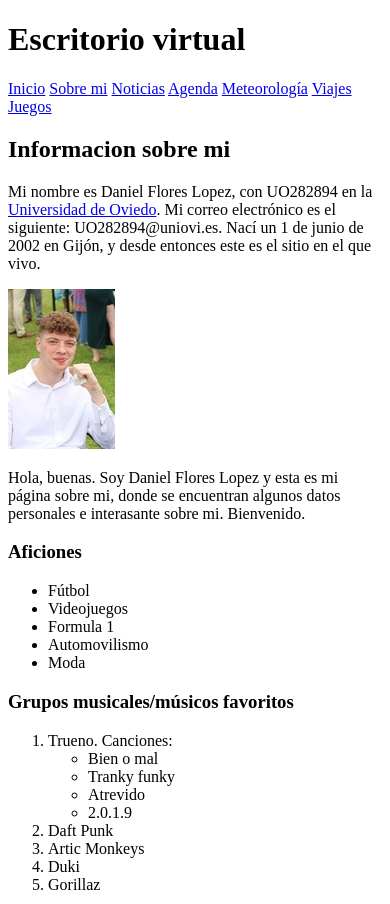
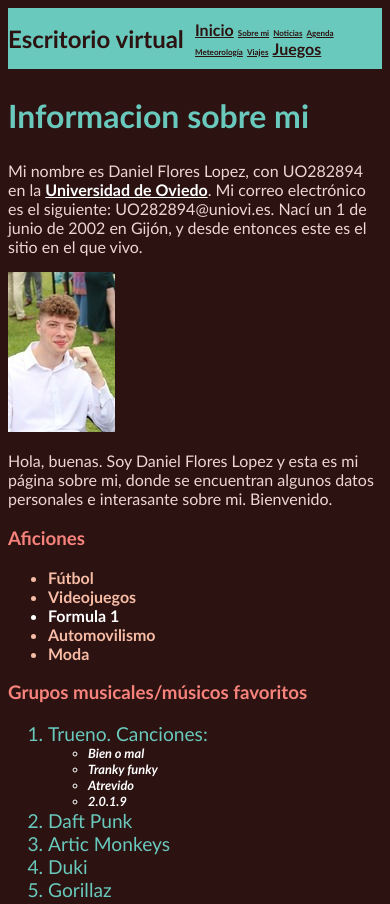
Before and after one commit to DanielFloresLopez/sewDef, a plain HTML site: page sobremi.html in a window 390 px wide. Shown: the top 904 px of the page. Drawn offline with Linux system fonts and the light colour scheme.

Commit message:
Practica Guion CSS 3 hecho

```diff
--- a/estilo/estilo.css
+++ b/estilo/estilo.css
@@ -1 +1,162 @@
 /*Daniel Flores Lopez, UO282894*/
+
+/*
+Colores:
+Background: #2C1211
+#EED6D3 - Dusty Rose
+#69C9BC - Blue Green
+#F7BCA5 - Scallop Seasheep
+#F7837C - Coral
+*/
+
+/*Especificidad 001*/
+body{
+    font-family: 'Trebuchet MS', 'Tahoma', sans-serif;
+    background-color: #2C1211;
+    color: #EED6D3;
+}
+
+/*Especifidad 001*/
+header{
+    /*Color hereda de body*/
+    background-color: #69C9BC;
+}
+
+/*Especificidad 002*/
+header h1{
+    /*Background-color hereda de header*/
+    color: #2C1211;
+    font-size: 3em;
+}
+
+
+/*Especificidad 001*/
+h2{
+    font-size: 2rem;
+    /*Background-color hereda de body*/
+    color: #69C9BC;
+}
+
+/*Especificidad 001, 001*/
+h1, h2 {
+    /*Font-family hereda de body*/
+    font-weight: bolder;
+}
+
+/*Especificidad 001*/
+h3 {
+    /*Font-family hereda de body*/
+    /*Background-color hereda de body*/
+    font-weight: bold;
+    color: #F7837C;
+}
+
+/*Especificidad 001, 001, 001*/
+h4, h5, h6{
+    font-family: 'Tahoma', 'Trebuchet MS', sans-serif;
+    font-weight: normal;
+    /*Background-color hereda de body*/
+    color: #F7BCA5;
+}
+
+/*Especificidad 001*/
+a{
+    /*Background-color hereda de body*/
+    color: #fff;
+    font-weight: bold;
+}
+/*Especificidad 011*/
+a:hover{
+    /*Background-color hereda de body*/
+    color: #F7837C;
+}
+/*Especificidad 002, 012*/
+header a, header a:visited{
+    /*Background-color hereda de header*/
+    color: #2C1211;
+}
+/*Especificidad 012, 012*/
+header a:first-child, header a:last-child{
+    font-size: 2em;
+}
+/*Especificidad 012*/
+header a:hover{
+    /*Background-color hereda de header*/
+    color: #000;
+}
+
+/*Especificidad 002*/
+ol li {
+    /*Background-color hereda de body*/
+    color: #69C9BC;
+    font-size: 1.2rem;
+}
+
+/*Especificidad 002*/
+ul li{
+    /*Background-color hereda de body*/
+    color:#F7BCA5;
+    font-weight: bold;
+}
+
+/*Especificidad 003*/
+ol ul li{
+    /*Background-color hereda de body*/
+    color: #fff;
+    font-size: 0.8rem;
+    font-style: italic;
+}
+/*Especificidad 012*/
+ul li:nth-child(3){
+    /*Background-color hereda de body*/
+    color: #fff;
+}
+/*Especifidad 002*/
+dl dt{
+    /*Background-color hereda de body*/
+    color: #F7BCA5;
+}
+/*Especifidad 002*/
+dl dd{
+    font-size: 1.2rem;
+    font-weight: bold;
+}
+/*Especificidad 001, 001*/
+td, th{
+    text-align: center;
+}
+/*Especificidad 011, 011*/
+th[scope="col"], th[headers="year"]{
+    font-weight: bold;
+    font-size: 1.2rem;
+}
+/*Especificidad 001,001*/
+img, video{
+    align-content: center;
+}
+/*Especificidad 001*/
+img{
+    max-height: 20%;
+    width: auto;
+}
+/*Especificidad 001*/
+video{
+    width: 25%;
+    height: auto;
+}
+
+@media screen and (max-width: 700px){
+    /*Especificidad 002*/
+    header h1{
+        font-size: 1.5em;
+    }
+    /*Especificidad 002*/
+    header a {
+        font-size: 0.5em;
+    }
+
+    /*Especificidad 012, 012*/
+    header a:first-child, header a:last-child{
+        font-size: 1em;
+    }
+}
--- /dev/null
+++ b/estilo/layout.css
@@ -0,0 +1,18 @@
+/*Daniel Flores Lopez, UO282894*/
+
+/*Especificidad 001*/
+header{
+    display: flex;
+    flex-direction: row;
+    flex-wrap: wrap;
+
+    align-items: center;
+}
+/*Especificidad 002*/
+header h1{
+    flex: 1;
+}
+/*Especificidad 002*/
+header nav{
+    flex: 1;
+}
--- a/sobremi.html
+++ b/sobremi.html
@@ -14,6 +14,8 @@
 <meta name ="viewport" content ="width=device-width, initial-scale=1.0" />
 
 <link rel="stylesheet" type="text/css" href="estilo/estilo.css" />
+
+<link rel="stylesheet" type="text/css" href="estilo/layout.css" />
 
 <link rel="icon" href="multimedia/imagenes/favicon.ico"/>
 
```
Also changed, not shown: agenda.html (+2 -0 lines), index.html (+2 -0 lines), juegos.html (+2 -0 lines), meteorologia.html (+2 -0 lines), noticias.html (+2 -0 lines), viajes.html (+2 -0 lines).
